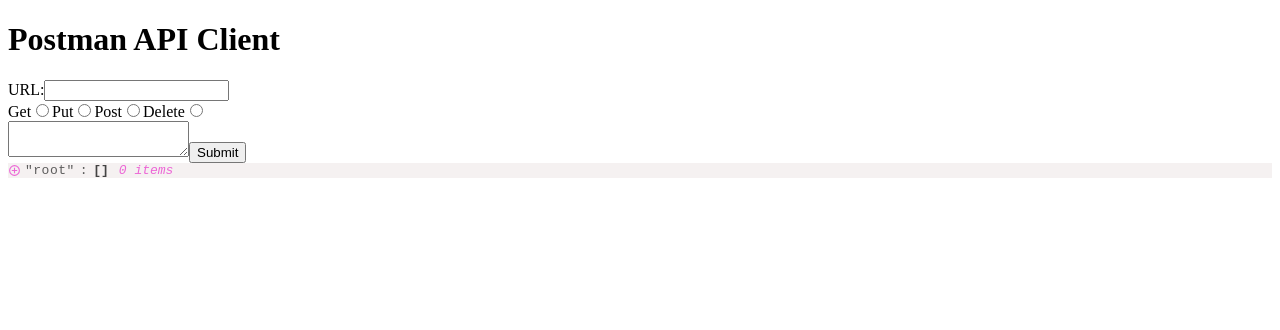
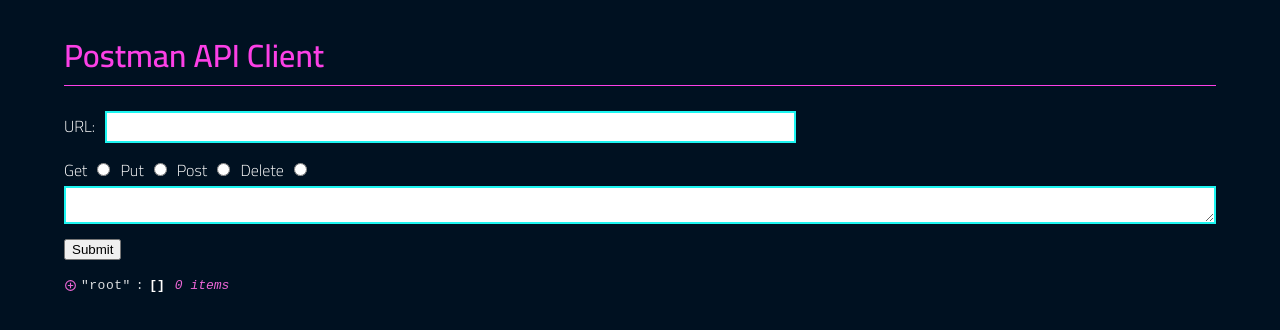
Before and after one commit to jennagoldman/postman-hooks, a React app: page / in a window 1280 px wide. Shown: the top 330 px of the page. Built offline with nearby package versions, Linux system fonts and the light colour scheme.

Commit message:
start styling components

```diff
--- /dev/null
+++ b/src/components/Header/Header.css
@@ -0,0 +1,9 @@
+h1 {
+  font-weight: 600;
+  color: #fc40e6;
+  margin: 25px 0 0 0;
+}
+
+header {
+  border-bottom: 1px solid #fc40e6;
+}
--- a/src/components/Header/Header.jsx
+++ b/src/components/Header/Header.jsx
@@ -1,4 +1,5 @@
 import React from 'react';
+import './Header.css';
 
 const Header = () => (
   <header>
--- /dev/null
+++ b/src/components/RequestForm/RequestForm.css
@@ -0,0 +1,21 @@
+form {
+  margin: 15px 0;
+  /* width: 50%; */
+}
+
+input {
+  margin: 10px;
+  padding: 0 5px;
+  border: 2px solid #1df5f1;
+  font-size: 16px;
+}
+
+.urlInput {
+  width: 60%;
+  padding: 5px;
+}
+
+textarea {
+  width: 100%;
+  border: 2px solid rgb(29, 245, 241);
+}
--- a/src/components/RequestForm/RequestForm.jsx
+++ b/src/components/RequestForm/RequestForm.jsx
@@ -1,10 +1,11 @@
 import React from 'react';
+import styles from './RequestForm.css';
 import PropTypes from 'prop-types';
 
 const RequestForm = ({ url, method, body, onRequestSubmit, onMethodChange, onUrlChange, onBodyChange }) => (
   <form onSubmit={onRequestSubmit}>
     <label htmlFor="url">URL:
-      <input type="text" name="requestUrl" value={url} id="url" onChange={onUrlChange} />
+      <input className={styles.urlInput} type="text" name="requestUrl" value={url} id="url" onChange={onUrlChange} />
     </label>
     <div className="methodsDiv">
       <label htmlFor="get">Get
--- /dev/null
+++ b/src/components/Response/Response.css
@@ -0,0 +1,8 @@
+section {
+  height: 600px;
+  overflow: scroll;
+}
+
+.react-json-view {
+  padding: 20px;
+}
--- a/src/components/Response/Response.jsx
+++ b/src/components/Response/Response.jsx
@@ -1,5 +1,6 @@
 import React from 'react';
 import ReactJson from 'react-json-view';
+import './Response.css';
 import PropTypes from 'prop-types';
 
 const Response = ({ response }) => (
@@ -8,23 +9,25 @@ const Response = ({ response }) => (
       src={response}
       // theme="summerfruit:inverted"
       theme={{
-        base00: '#f5f1f1',
+        base00: '#001121',
         base01: '#ec66d6',
-        base02: '#a3e053',
-        base03: '#a3e053',
+        base02: '#fc40e6',
+        base03: '#fc40e6',
         base04: '#ec66d6',
         base05: '#ec66d6',
         base06: '#ec66d6',
-        base07: '#444',
-        base08: '#444',
-        base09: '#08b699',
+        base07: '#fff',
+        base08: '#fff',
+        base09: '#1df5f1',
         base0A: '#f5f1f1',
-        base0B: '#a3e053',
-        base0C: '#a3e053',
-        base0D: '#a3e053',
+        base0B: '#fc40e6',
+        base0C: '#fc40e6',
+        base0D: '#fc40e6',
         base0E: '#ec66d6',
         base0F: '#ec66d6'
       }}
+
+
       enableClipboard={false}
       iconStyle="circle"
       displayDataTypes={false}
--- /dev/null
+++ b/src/index.css
@@ -0,0 +1,12 @@
+* {
+  box-sizing: border-box;
+}
+
+body {
+  color: #fff;
+  font-family: 'Cairo', sans-serif;
+  font-weight: 300;
+  background: #001121;
+  width: 90%;
+  margin: 5px auto 50px auto;
+}
--- a/src/index.html
+++ b/src/index.html
@@ -5,6 +5,7 @@
   <meta charset="UTF-8">
   <meta name="viewport" content="width=device-width, initial-scale=1.0">
   <meta http-equiv="X-UA-Compatible" content="ie=edge">
+  <link href="https://fonts.googleapis.com/css2?family=Cairo:wght@300;400;600&display=swap" rel="stylesheet">
   <title>postman-hooks</title>
 </head>
 
--- a/src/index.js
+++ b/src/index.js
@@ -1,6 +1,7 @@
 import React from 'react';
 import { render } from 'react-dom';
 import App from './components/App/App';
+import './index.css';
 
 render(
   <App />,
```
